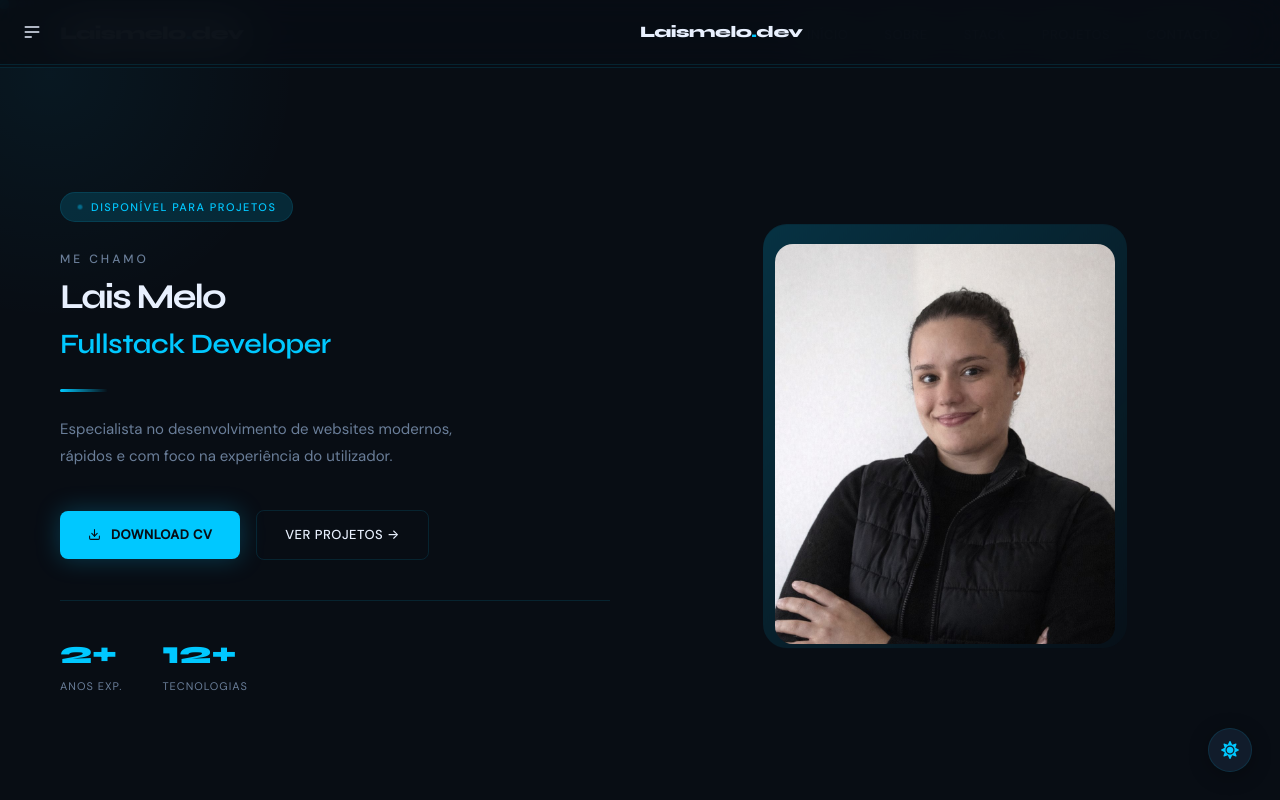
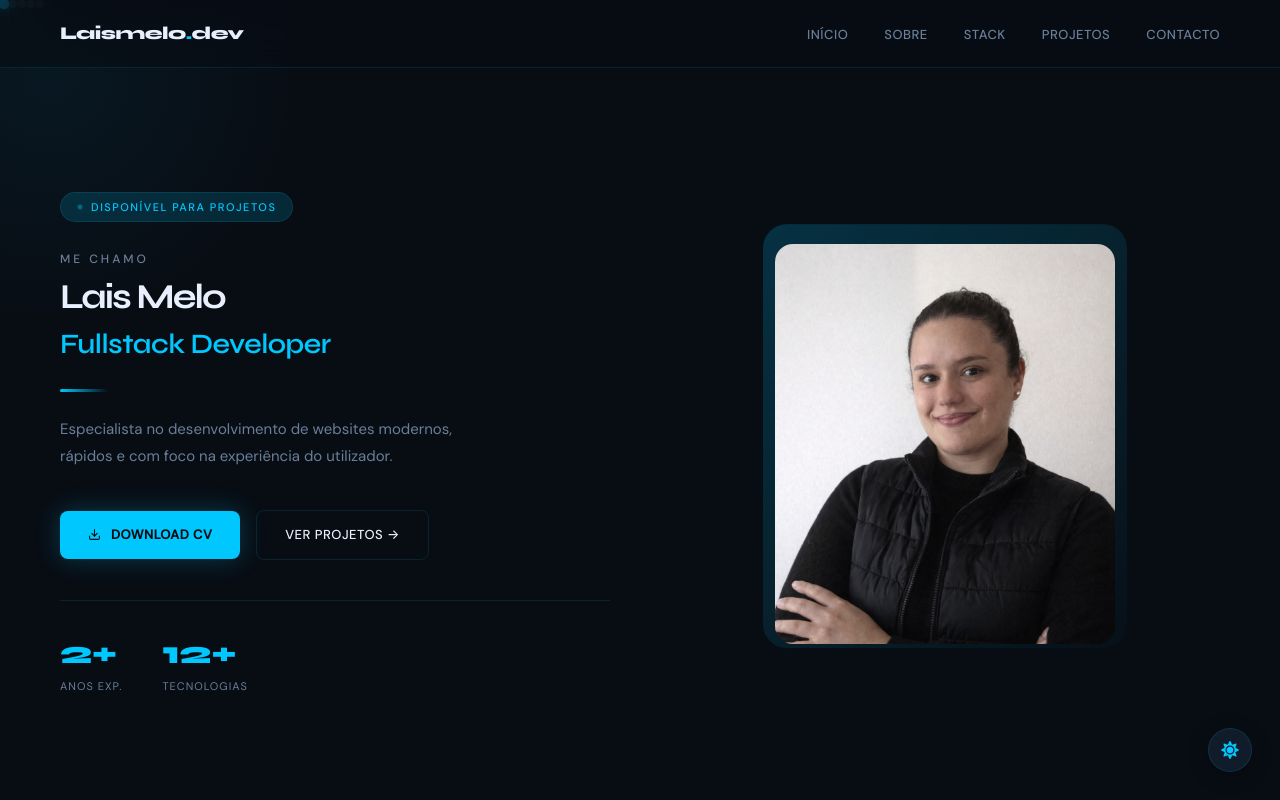
Before and after one commit to laisfernandasales/portifolio, a React (Vite) app: page / in a window 1280 px wide. Shown: the top 800 px of the page. Built offline with nearby package versions, Linux system fonts and the light colour scheme.

Commit message:
CONTINUAÇÃO

```diff
--- a/src/assets/styles/styles.css
+++ b/src/assets/styles/styles.css
@@ -485,7 +485,7 @@ html:not(.dark) footer { border-top-color: rgba(15,30,80,0.12); }
 
 /* ── Navbar mobile / desktop visibility ── */
 .mobile-navbar-port {
-  display: none;
+  display: none !important;
   position: fixed;
   top: 0; left: 0; right: 0;
   z-index: 100;
@@ -501,7 +501,7 @@ html:not(.dark) .mobile-navbar-port {
 
 @media (max-width: 768px) {
   .desktop-nav-port { display: none !important; }
-  .mobile-navbar-port { display: flex; }
+  .mobile-navbar-port { display: flex !important; }
 }
 
 /* ── Noise overlay ── */
```
